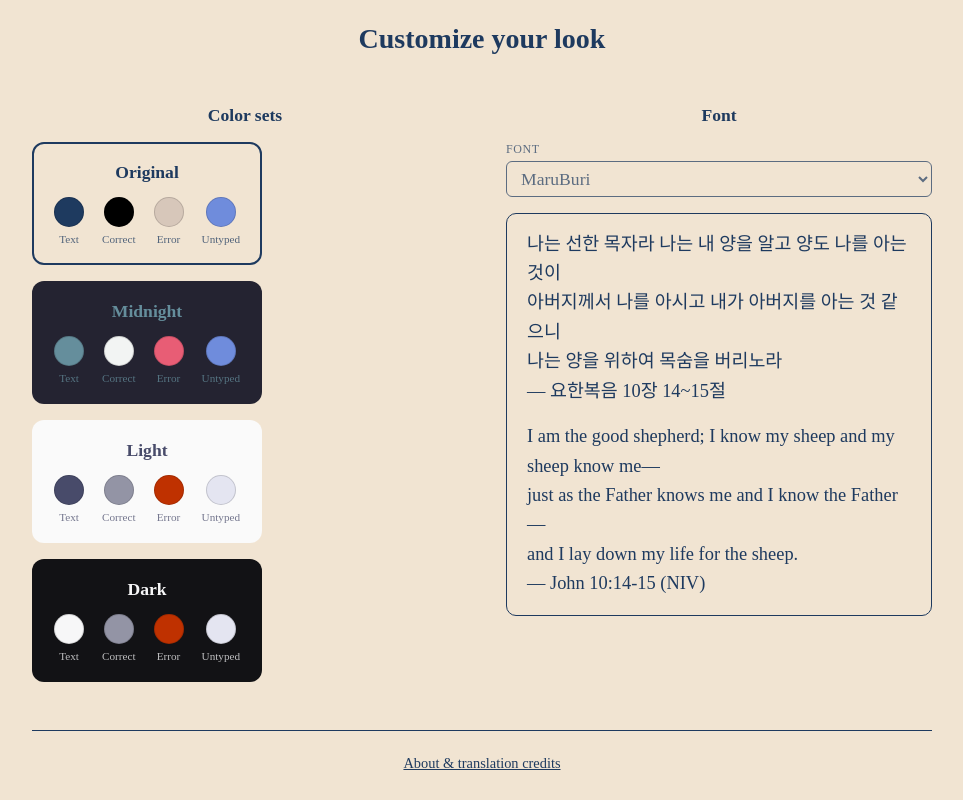
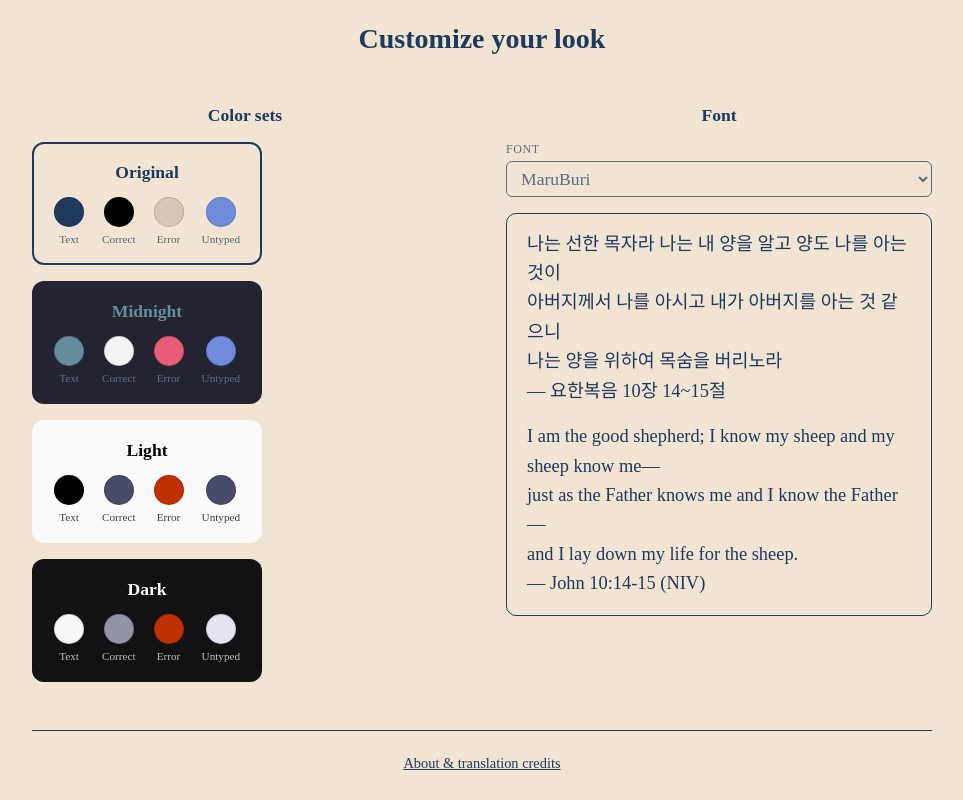
Before and after one commit to tgsech/bible, a React (Vite) app: page / in a window 1280 px wide. Shown: the part 560-1360 px from the top of the page, without its empty margins (158-1121 px from the left). Built offline with nearby package versions, Linux system fonts and the light colour scheme; a web font is replaced by a local one.

Commit message:
Theme update (light)

```diff
--- a/src/theme/themeOptions.ts
+++ b/src/theme/themeOptions.ts
@@ -53,10 +53,10 @@ export const PALETTES: ColorPalette[] = [
     name: "Light",
     colors: {
       bg: "#fafafa",
-      text: "#484b6a",
-      correct: "#9394a5",
+      text: "#000000",
+      correct: "#484b6a",
       incorrect: "#BF3100",
-      untyped: "#e4e5f1",
+      untyped: "#484b6a",
       cursor: "#484b6a",
       composing: "#484b6a",
       },
```
